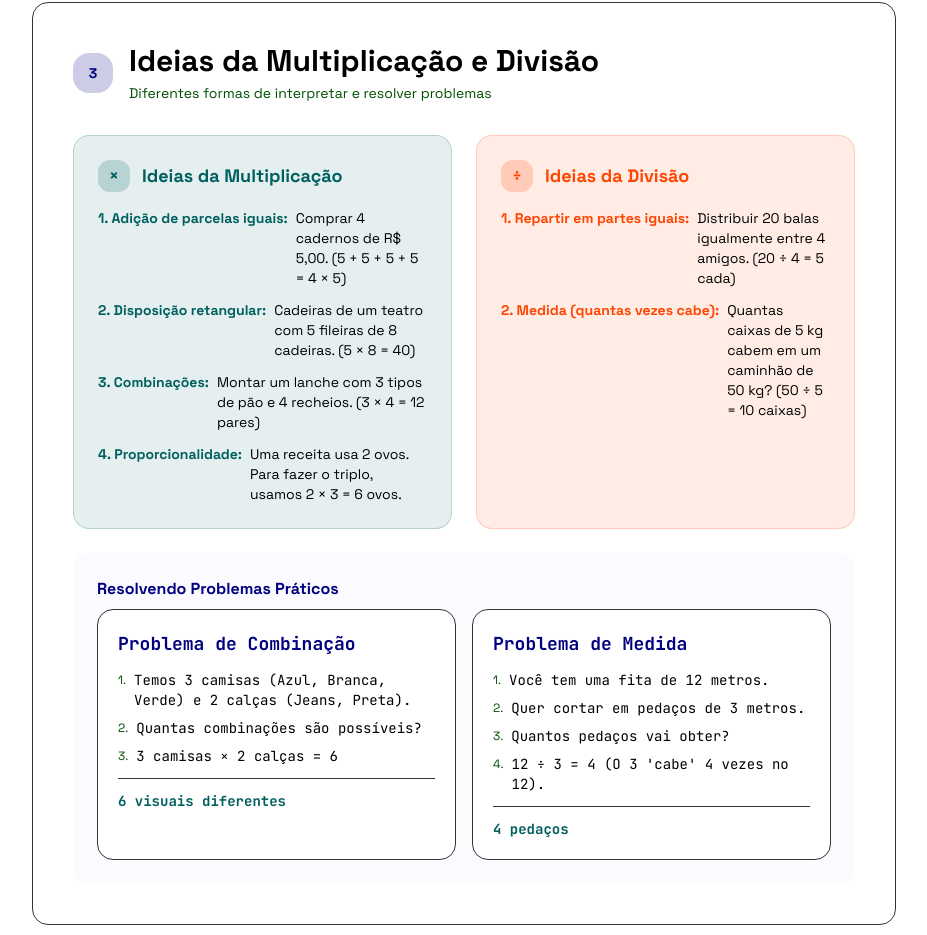
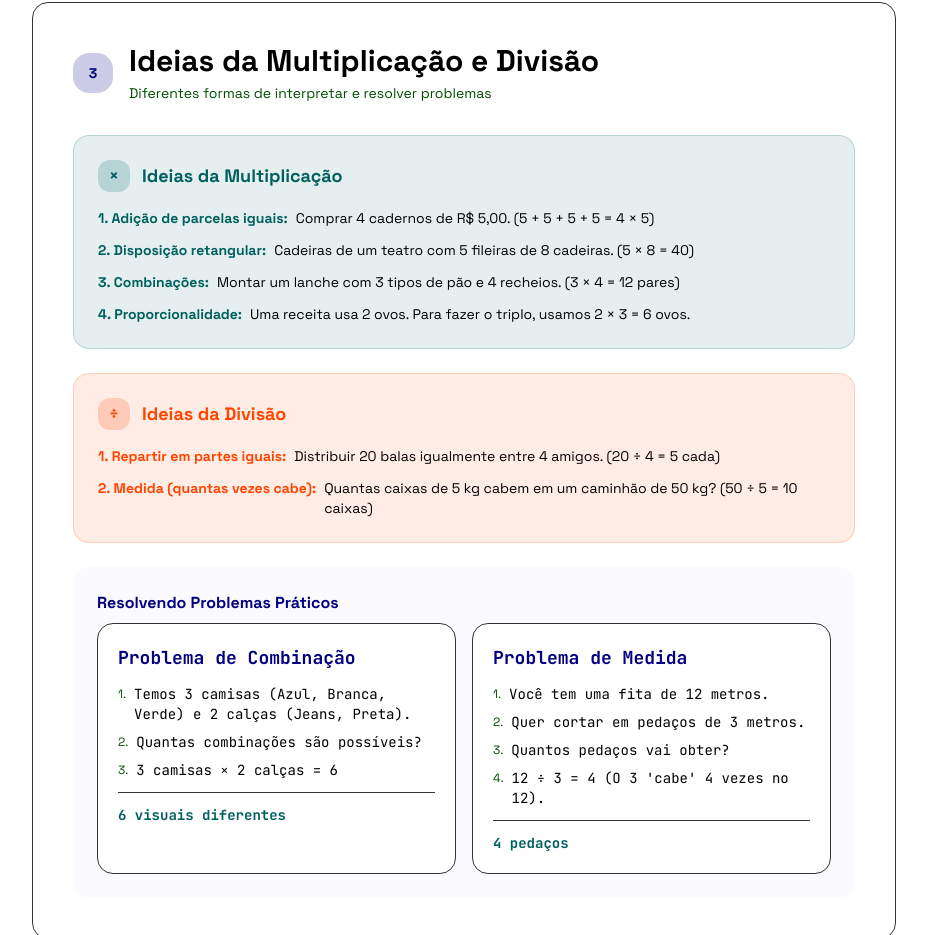
Before and after one commit to AdamsFlorisbal/AulasMatem-tica, a Next.js app: page /ano6 in a window 1280 px wide. Shown: the part 4110-5045 px from the top of the page, without its empty margins (176-1103 px from the left). Built offline with nearby package versions, Linux system fonts and the light colour scheme.

Commit message:
ajuste visual 6 anos

```diff
--- a/components/ano6/new-sections.tsx
+++ b/components/ano6/new-sections.tsx
@@ -25,7 +25,7 @@ export function IdeiasMultiplicacaoDivisao({ idx }: { idx?: number }) {
         <SectionHeader number={3} badgeColor={B2} title="Ideias da Multiplicação e Divisão" subtitle="Diferentes formas de interpretar e resolver problemas" />
 
         <AnimateOnScroll delay={200}>
-          <div className="mt-8 grid gap-6 md:grid-cols-2">
+          <div className="mt-8 flex flex-col gap-6">
             <div className="rounded-xl bg-accent/10 border border-accent/20 p-6 space-y-4">
               <div className="flex items-center gap-3">
                 <span className="w-8 h-8 rounded-lg bg-accent/20 text-accent font-bold flex items-center justify-center">×</span>
@@ -102,7 +102,7 @@ export function PropriedadesCalculadora() {
         <AnimateOnScroll delay={200}>
           <div className="mt-8 rounded-xl bg-secondary/50 p-6">
              <p className="text-foreground leading-relaxed mb-4">Investigar com uma calculadora nos permite ver rapidamente regras poderosas sobre multiplicação e divisão.</p>
-             <div className="grid md:grid-cols-3 gap-4">
+             <div className="grid gap-4 lg:grid-cols-3">
                <div className="bg-card border border-border rounded-lg p-4">
                  <h4 className="font-bold text-primary text-sm uppercase mb-1">Comutativa</h4>
                  <p className="text-xs text-muted-foreground mb-2">A ordem dos fatores não altera o produto.</p>
@@ -193,7 +193,7 @@ export function ExpressoesNumericas() {
         <AnimateOnScroll delay={200}>
           <div className="mt-8 rounded-xl bg-secondary/50 p-6 space-y-4">
              <p className="text-foreground leading-relaxed">Quando juntamos várias operações numa mesma conta, temos uma <strong className="text-primary">expressão numérica</strong>. Para não errar o resultado, existe uma ordem rigorosa a seguir!</p>
-             <div className="grid md:grid-cols-2 gap-6">
+             <div className="grid gap-6 lg:grid-cols-2">
                 <div className="border-l-4 border-accent pl-4">
                    <h3 className="font-bold text-accent text-sm uppercase mb-2">1ª Regra: O que resolver primeiro?</h3>
                    <ul className="text-sm space-y-2 text-muted-foreground">
```
